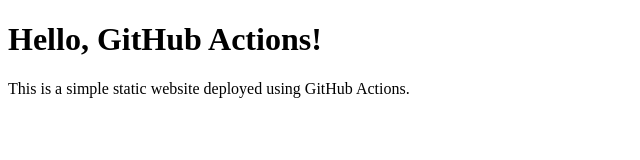
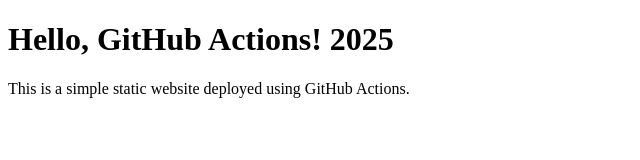
Before and after one commit to Sushilpattebahadur/github-actions, a plain HTML site: page index.html in a window 1280 px wide. Shown: the whole page, without its empty margins (0-640 px from the left). Drawn offline with Linux system fonts and the light colour scheme.

Commit message:
added minor changes

```diff
--- a/index.html
+++ b/index.html
@@ -6,7 +6,7 @@
     <title>My Website</title>
 </head>
 <body>
-    <h1>Hello, GitHub Actions!</h1>
+    <h1>Hello, GitHub Actions! 2025</h1>
     <p>This is a simple static website deployed using GitHub Actions.</p>
 </body>
 </html>
```
